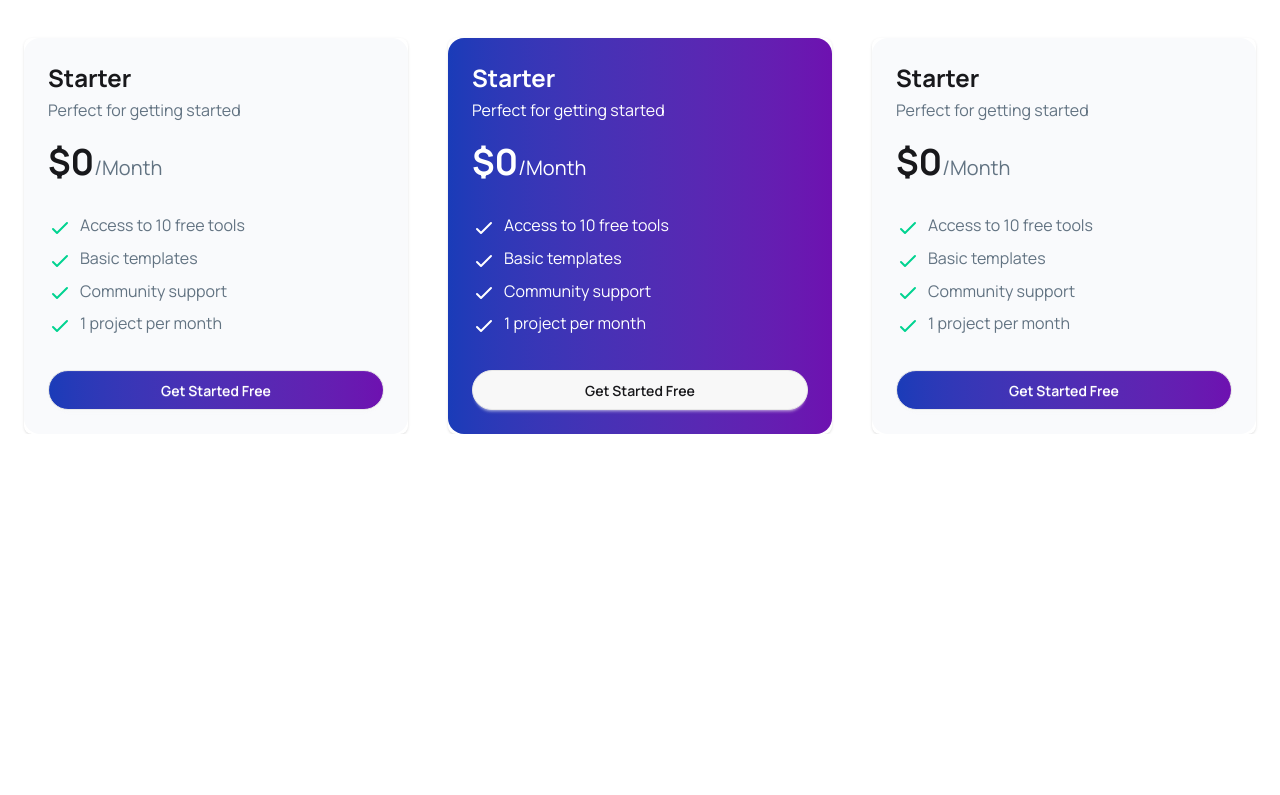
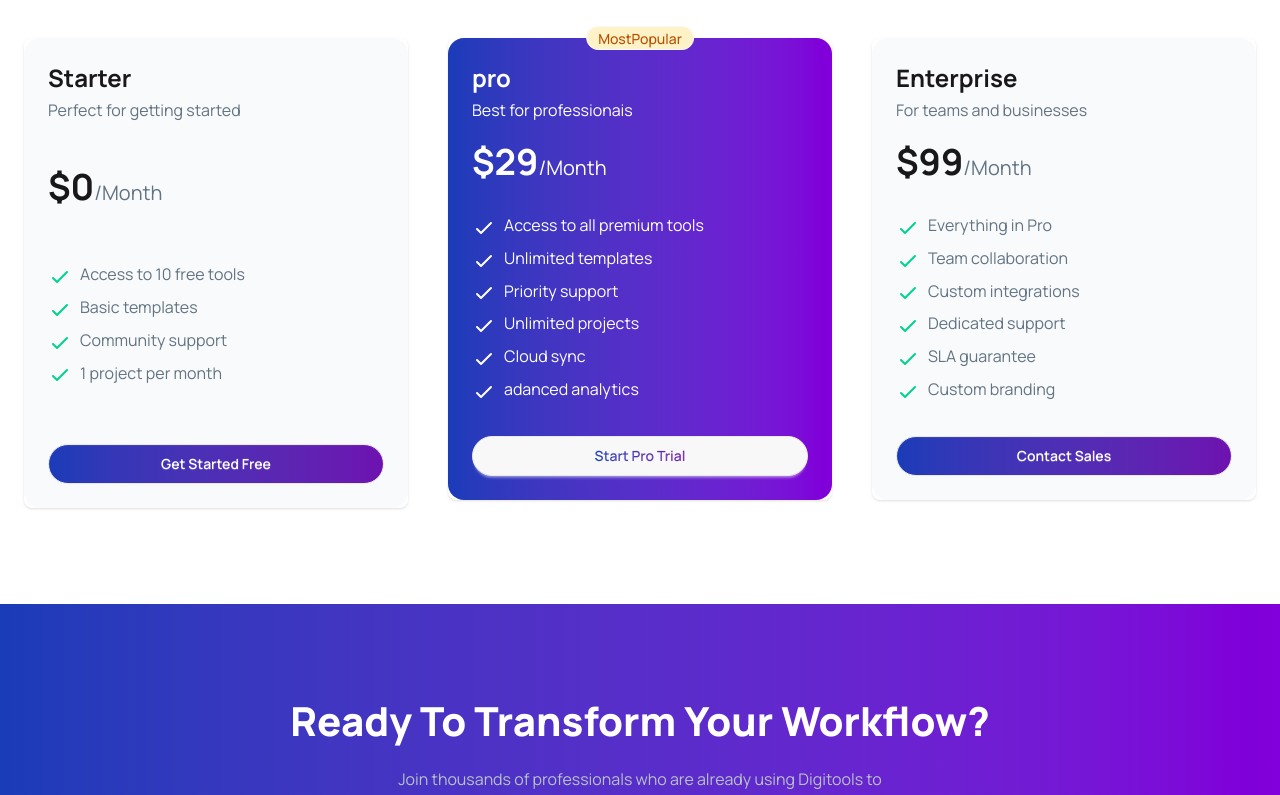
Before and after one commit to mdabgal/A6-Digitool-Project, a React (Vite) app: page / in a window 1280 px wide. Shown: the part 1780-2575 px from the top of the page. Before the commit the page ends 2214 px from the top, so only its background shows below. Built offline with nearby package versions, Linux system fonts and the light colour scheme.

Commit message:
Workflow file add to github

```diff
--- a/src/App.jsx
+++ b/src/App.jsx
@@ -5,6 +5,7 @@ import Card from './components/Card/Card'
 import MainPart1 from './components/Main/MainPart1'
 import Navbar from './components/Navbar/Navbar'
 import PricingCard from './components/Transparent pricing card/PricingCard'
+import Workflow from './components/Workflow/Workflow'
 
 function App() {
 
@@ -16,6 +17,7 @@ function App() {
    <MainPart1></MainPart1>
    <Card></Card>
    <PricingCard></PricingCard>
+   <Workflow></Workflow>
     </>
   )
 }
--- a/src/components/Transparent pricing card/PricingCard.jsx
+++ b/src/components/Transparent pricing card/PricingCard.jsx
@@ -8,9 +8,9 @@ const PricingCard = () => {
                 <p className='text-[#627382] text-[16px]'>Choose the plan that fits your needs. Upgrade or downgrade anytime.</p>
             </div>
 
-            <div className='flex gap-10 justify-center items-center'>
-                <div className="card w-96 shadow-sm">
-  <div className="card-body rounded-2xl bg-[#F9FAFC]">
+            <div className='flex gap-10 justify-center items-center items-stretch '>
+                <div className="card w-96 shadow-sm h-full min-h-[470px]  ">
+  <div className="card-body flex flex-col justify-between rounded-2xl bg-[#F9FAFC]">
 
     <div className="space-y-1 mb-3 ">
       <h2 className="text-2xl font-bold">Starter</h2>
@@ -50,82 +50,111 @@ const PricingCard = () => {
 
 {/* pricing card 2 */}
 
- <div className="card w-96 shadow-sm ">
-  <div className="card-body rounded-2xl text-white bg-gradient-to-r from-blue-800 to-purple-800 ">
+ <div className="card w-96 shadow-sm relative h-full">
 
+  <div className="card-body flex flex-col justify-between rounded-2xl text-white bg-gradient-to-r from-blue-800 to-purple-700 ">
+    <div className='absolute -top-3 left-1/2 -translate-x-1/2'>
+    <div className="badge rounded-full bg-[#FEF3C6] ">
+      <span className='text-[#BB4D00] text-[14px] font-medium'>MostPopular</span>
+    </div>
+    </div>
     <div className="space-y-1 mb-3 ">
-      <h2 className="text-2xl font-bold">Starter</h2>
-      <small className='text-[16px] text-white'>Perfect for getting started</small>
+      <h2 className="text-2xl font-bold">pro</h2>
+      <small className='text-[16px] text-white'> Best for professionais</small>
 
     </div>
     <div className=''>
-       <span className="text-4xl font-bold">$0</span>
+       <span className="text-4xl font-bold">$29</span>
        <span className='text-[20px] text-white'>/Month</span>
     </div>
 
     <ul className="mt-6 flex flex-col gap-2 text-xs">
       <li>
         <svg xmlns="http://www.w3.org/2000/svg" className="size-6 me-2 inline-block " fill="none" viewBox="0 0 24 24" stroke="currentColor"><path strokeLinecap="round" strokeLinejoin="round" strokeWidth="2" d="M5 13l4 4L19 7" /></svg>
-        <span className='text-[16px] '>Access to 10 free tools</span>
+        <span className='text-[16px] '>Access to all premium tools</span>
       </li>
       <li>
         <svg xmlns="http://www.w3.org/2000/svg" className="size-6 me-2 inline-block " fill="none" viewBox="0 0 24 24" stroke="currentColor"><path strokeLinecap="round" strokeLinejoin="round" strokeWidth="2" d="M5 13l4 4L19 7" /></svg>
-        <span className='text-[16px] '>Basic templates</span>
+        <span className='text-[16px] '>Unlimited templates</span>
       </li>
       <li>
         <svg xmlns="http://www.w3.org/2000/svg" className="size-6 me-2 inline-block " fill="none" viewBox="0 0 24 24" stroke="currentColor"><path strokeLinecap="round" strokeLinejoin="round" strokeWidth="2" d="M5 13l4 4L19 7" /></svg>
-        <span className='text-[16px] '>Community support</span>
+        <span className='text-[16px] '>Priority support</span>
       </li>
       <li>
         <svg xmlns="http://www.w3.org/2000/svg" className="size-6 me-2 inline-block " fill="none" viewBox="0 0 24 24" stroke="currentColor"><path strokeLinecap="round" strokeLinejoin="round" strokeWidth="2" d="M5 13l4 4L19 7" /></svg>
-        <span className='text-[16px] '>1 project per month</span>
+        <span className='text-[16px] '>Unlimited projects</span>
+      </li>
+      <li>
+        <svg xmlns="http://www.w3.org/2000/svg" className="size-6 me-2 inline-block " fill="none" viewBox="0 0 24 24" stroke="currentColor"><path strokeLinecap="round" strokeLinejoin="round" strokeWidth="2" d="M5 13l4 4L19 7" /></svg>
+        <span className='text-[16px] '>Cloud sync</span>
+      </li>
+      <li>
+        <svg xmlns="http://www.w3.org/2000/svg" className="size-6 me-2 inline-block " fill="none" viewBox="0 0 24 24" stroke="currentColor"><path strokeLinecap="round" strokeLinejoin="round" strokeWidth="2" d="M5 13l4 4L19 7" /></svg>
+        <span className='text-[16px] '>adanced analytics</span>
       </li>
 
 
     </ul>
-    <div className="mt-6">
-      <button className="btn rounded-full btn-block  ">Get Started Free</button>
+    <div className="mt-6 ">
+      <button className="btn rounded-full btn-block  ">
+        <span className='bg-gradient-to-r from-blue-800 to-purple-800 bg-clip-text text-transparent'>
+
+      Start Pro Trial
+
+        </span>
+
+        </button>
     </div>
   </div>
+
 </div>
 
 {/* pricing card 3 */}
 
- <div className="card w-96 shadow-sm">
-  <div className="card-body rounded-2xl bg-[#F9FAFC]">
+ <div className="card w-96 shadow-sm h-full">
+  <div className="card-body flex flex-col justify-between rounded-2xl bg-[#F9FAFC]">
 
     <div className="space-y-1 mb-3 ">
-      <h2 className="text-2xl font-bold">Starter</h2>
-      <small className='text-[16px] text-[#627382]'>Perfect for getting started</small>
+      <h2 className="text-2xl font-bold">Enterprise</h2>
+      <small className='text-[16px] text-[#627382]'>For teams and businesses</small>
 
     </div>
     <div className=''>
-       <span className="text-4xl font-bold">$0</span>
+       <span className="text-4xl font-bold">$99</span>
        <span className='text-[20px] text-[#627382]'>/Month</span>
     </div>
 
     <ul className="mt-6 flex flex-col gap-2 text-xs">
       <li>
         <svg xmlns="http://www.w3.org/2000/svg" className="size-6 me-2 inline-block text-success" fill="none" viewBox="0 0 24 24" stroke="currentColor"><path strokeLinecap="round" strokeLinejoin="round" strokeWidth="2" d="M5 13l4 4L19 7" /></svg>
-        <span className='text-[16px] text-[#627382]'>Access to 10 free tools</span>
+        <span className='text-[16px] text-[#627382]'>Everything in Pro</span>
       </li>
       <li>
         <svg xmlns="http://www.w3.org/2000/svg" className="size-6 me-2 inline-block text-success" fill="none" viewBox="0 0 24 24" stroke="currentColor"><path strokeLinecap="round" strokeLinejoin="round" strokeWidth="2" d="M5 13l4 4L19 7" /></svg>
-        <span className='text-[16px] text-[#627382]'>Basic templates</span>
+        <span className='text-[16px] text-[#627382]'>Team collaboration</span>
       </li>
       <li>
         <svg xmlns="http://www.w3.org/2000/svg" className="size-6 me-2 inline-block text-success" fill="none" viewBox="0 0 24 24" stroke="currentColor"><path strokeLinecap="round" strokeLinejoin="round" strokeWidth="2" d="M5 13l4 4L19 7" /></svg>
-        <span className='text-[16px] text-[#627382]'>Community support</span>
+        <span className='text-[16px] text-[#627382]'>Custom integrations</span>
       </li>
       <li>
         <svg xmlns="http://www.w3.org/2000/svg" className="size-6 me-2 inline-block text-success" fill="none" viewBox="0 0 24 24" stroke="currentColor"><path strokeLinecap="round" strokeLinejoin="round" strokeWidth="2" d="M5 13l4 4L19 7" /></svg>
-        <span className='text-[16px] text-[#627382]'>1 project per month</span>
+        <span className='text-[16px] text-[#627382]'>Dedicated support</span>
+      </li>
+      <li>
+        <svg xmlns="http://www.w3.org/2000/svg" className="size-6 me-2 inline-block text-success" fill="none" viewBox="0 0 24 24" stroke="currentColor"><path strokeLinecap="round" strokeLinejoin="round" strokeWidth="2" d="M5 13l4 4L19 7" /></svg>
+        <span className='text-[16px] text-[#627382]'>SLA guarantee</span>
+      </li>
+      <li>
+        <svg xmlns="http://www.w3.org/2000/svg" className="size-6 me-2 inline-block text-success" fill="none" viewBox="0 0 24 24" stroke="currentColor"><path strokeLinecap="round" strokeLinejoin="round" strokeWidth="2" d="M5 13l4 4L19 7" /></svg>
+        <span className='text-[16px] text-[#627382]'>Custom branding</span>
       </li>
 
 
     </ul>
     <div className="mt-6">
-      <button className="btn rounded-full btn-block  text-white bg-gradient-to-r from-blue-800 to-purple-800  ">Get Started Free</button>
+      <button className="btn rounded-full btn-block  text-white bg-gradient-to-r from-blue-800 to-purple-800  ">Contact Sales</button>
     </div>
   </div>
 </div>
--- /dev/null
+++ b/src/components/Workflow/Workflow.jsx
@@ -0,0 +1,27 @@
+import React from 'react';
+
+const Workflow = () => {
+    return (
+        <div className='text-white min-h-[448px] bg-gradient-to-r from-blue-800 to-purple-700 flex items-center justify-center text-center  mt-24'>
+            <div className='pb-10 space-y-4'>
+                <h1 className='text-[40px] font-extrabold'>Ready To Transform Your Workflow?</h1>
+                <small className='text-[16px] text-[#b9c1c9] '>Join thousands of professionals who are already using Digitools to <br></br>work smarter.
+                    Start your free trial today.</small>
+                    <div className='pt-7 flex justify-center gap-4'>
+                   <button className="btn rounded-full ">
+        <span className='bg-gradient-to-r from-blue-800 to-purple-800 bg-clip-text text-transparent'>
+
+      Explore Products
+
+        </span> </button>
+        <button className='border border-1 border-white rounded-full py-2 px-4 text-[16px]'>View Pricing</button>
+        </div>
+
+        <small className='text-[16px] text-[#b9c1c9] '>14-day free trial • No credit card required • Cancel anytime</small>
+            </div>
+
+        </div>
+    );
+};
+
+export default Workflow;
```
